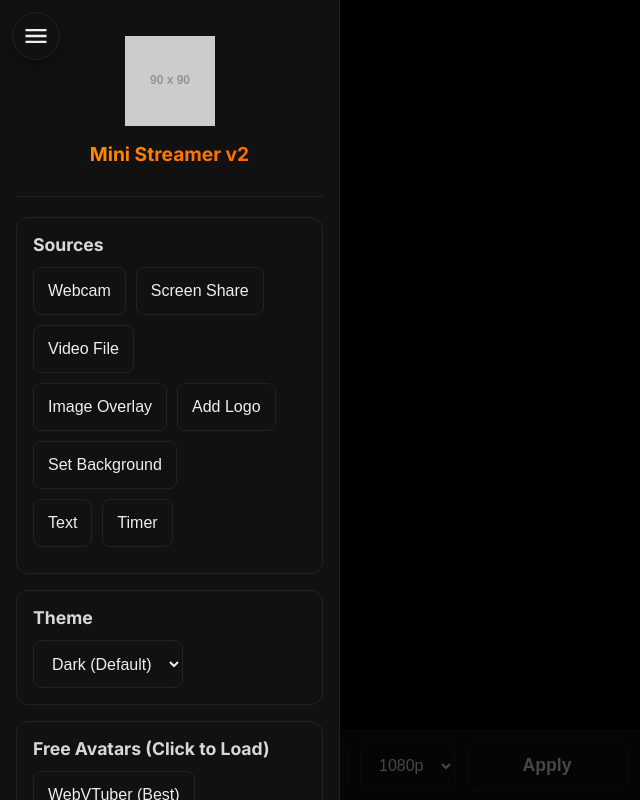
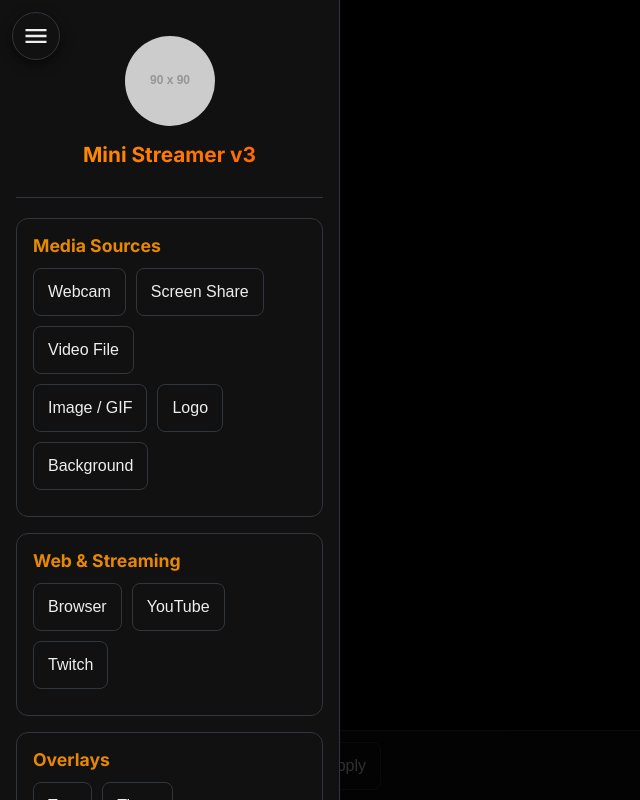
Before and after one commit to nasmusic-ai/OBS-orangeAi, a plain HTML site: page index.html in a window 1280 px wide. Both pictures are taken after a click on the element 36 px from the left and 36 px from the top of the page. Shown: the whole page, without its empty margins (0-640 px from the left). Drawn offline with Linux system fonts and the light colour scheme; placeholder pictures from the web are drawn by us.

Commit message:
Update index.html

```diff
--- a/index.html
+++ b/index.html
@@ -3,100 +3,46 @@
 <head>
   <meta charset="utf-8" />
   <meta name="viewport" content="width=device-width,initial-scale=1,maximum-scale=1,user-scalable=no" />
-  <title>Mini Streamer v2</title>
+  <title>Mini Streamer v3</title>
   <link rel="stylesheet" href="https://fonts.googleapis.com/css2?family=Inter:wght@400;600;700&display=swap">
   <style>
-    :root {
-      --bg: #0d1117; --card: #161b22; --text: #c9d1d9; --accent: #58a6ff; --border: #30363d; --highlight: #7c3aed;
-      --font: 'Inter', sans-serif;
-    }
-    [data-theme="dark"]   { --bg:#000; --card:#111; --text:#eee; --accent:#0f0; --border:#222; }
-    [data-theme="light"]  { --bg:#fff; --card:#f5f5f5; --text:#333; --accent:#007bff; --border:#ddd; }
-    [data-theme="neon"]   { --bg:#000; --card:#111; --text:#fff; --accent:#ff0; --border:#0ff; text-shadow:0 0 5px #0ff; }
-    [data-theme="pastel"] { --bg:#f0f4f8; --card:#fff; --text:#555; --accent:#a8dadc; --border:#e3e3e3; }
+    :root { --bg:#000; --card:#111; --text:#eee; --accent:#ff9500; --border:#30363d; }
+    [data-theme="light"] { --bg:#fff; --card:#f5f5f5; --text:#333; --accent:#007bff; --border:#ddd; }
 
     * { box-sizing:border-box; margin:0; padding:0; }
-    body { background:var(--bg); color:var(--text); font-family:var(--font); overflow:hidden; height:100vh; display:flex; flex-direction:column; }
+    body { background:var(--bg); color:var(--text); font-family:'Inter',sans-serif; overflow:hidden; height:100vh; display:flex; flex-direction:column; }
 
-    #hamburger { position:fixed; top:12px; left:12px; z-index:1000; width:48px; height:48px; background:var(--card); border:1px solid var(--border); border-radius:50%; display:grid; place-items:center; cursor:pointer; box-shadow:0 4px 12px rgba(0,0,0,0.4); }
+    #hamburger { position:fixed; top:12px; left:12px; z-index:1000; width:48px; height:48px; background:var(--card); border:1px solid var(--border); border-radius:50%; display:grid; place-items:center; cursor:pointer; box-shadow:0 4px 12px rgba(0,0,0,0.5); }
     #hamburger svg { width:28px; height:28px; fill:var(--text); }
 
-    #overlay { position:fixed; inset:0; background:rgba(0,0,0,0.7); opacity:0; pointer-events:none; transition:opacity .3s; z-index:998; }
+    #overlay { position:fixed; inset:0; background:rgba(0,0,0,0.8); opacity:0; pointer-events:none; transition:opacity .3s; z-index:998; }
     #overlay.open { opacity:1; pointer-events:all; }
 
-    #sidePanel { position:fixed; top:0; left:-360px; width:340px; max-width:90vw; height:100%; background:var(--card); border-right:1px solid var(--border); transition:left .3s ease; z-index:999; padding:16px; overflow-y:auto; }
+    #sidePanel { position:fixed; top:0; left:-360px; width:340px; max-width:90vw; height:100%; background:var(--card); border-right:1px solid var(--border); transition:left .3s; z-index:999; padding:16px; overflow-y:auto; }
     #sidePanel.open { left:0; }
 
     .logo-header { text-align:center; padding:20px 0 30px; border-bottom:1px solid var(--border); margin-bottom:20px; }
-    .logo-header img { width:90px; height:90px; }
-    .logo-header h1 { margin-top:12px; font-size:1.2em; background:linear-gradient(90deg,#ff9500,#ff5e00); -webkit-background-clip:text; background-clip:text; color:transparent; }
+    .logo-header img { width:90px; height:90px; border-radius:50%; }
+    .logo-header h1 { margin-top:12px; font-size:1.3em; background:linear-gradient(90deg,#ff9500,#ff5e00); -webkit-background-clip:text; color:transparent; }
 
     .card { background:var(--card); border:1px solid var(--border); border-radius:12px; padding:16px; margin-bottom:16px; }
-    h2 { font-size:1.1em; margin-bottom:12px; opacity:0.9; }
+    h2 { font-size:1.1em; margin-bottom:12px; opacity:0.9; color:var(--accent); }
     .row { display:flex; flex-wrap:wrap; gap:10px; margin-bottom:10px; align-items:center; }
-    button, select, input[type=text] { background:var(--card); border:1px solid var(--border); color:var(--text); border-radius:8px; padding:10px 14px; min-height:48px; cursor:pointer; font-size:1em; }
+    button, select { background:var(--card); border:1px solid var(--border); color:var(--text); border-radius:8px; padding:10px 14px; min-height:48px; cursor:pointer; font-size:1em; }
     button:hover { background:var(--border); }
     .small { font-size:0.85em; opacity:0.8; }
 
     #previewWrap { flex:1; position:relative; background:#000; overflow:hidden; }
-    #preview { width:100%; height:100%; object-fit:contain; touch-action:none; background:#000; }
-    #avatarFrame { position:absolute; top:0; left:0; width:100%; height:100%; border:0; pointer-events:none; z-index:10; }
+    #preview { width:100%; height:100%; touch-action:none; background:#000; display:block; }
 
     #bottomBar { height:70px; background:var(--card); border-top:1px solid var(--border); display:flex; align-items:center; padding:0 16px; gap:12px; flex-wrap:wrap; }
-    #bottomBar button { flex:1; max-width:160px; height:50px; font-weight:700; font-size:1.1em; }
-    #startRec { background:linear-gradient(90deg,#ff5e00,#ff9500) !important; color:white !important; }
+    #startRec { background:linear-gradient(90deg,#ff5e00,#ff9500); color:white; font-weight:700; }
 
     .layers { max-height:40vh; overflow-y:auto; }
-    .layer { display:grid; grid-template-columns:auto 1fr auto auto auto auto auto; gap:8px; align-items:center; padding:8px 0; border-bottom:1px solid var(--border); font-size:0.9em; }
+    .layer { display:grid; grid-template-columns:auto 1fr auto auto auto; gap:8px; align-items:center; padding:8px 0; border-bottom:1px solid var(--border); font-size:0.9em; }
 
-    #notif { position:fixed; top:50%; left:50%; transform:translate(-50%,-50%); background:var(--card); border:1px solid var(--border); padding:20px 40px; border-radius:12px; display:none; z-index:2000; text-align:center; font-weight:bold; }
-
-  <!-- Permission Warning Popup -->
-<div id="permWarning" style="
-  position:fixed; inset:0; background:rgba(0,0,0,0.92);
-  display:none; flex-direction:column; justify-content:center;
-  align-items:center; z-index:9999; padding:20px; text-align:center;
-  font-family:Inter,Arial,sans-serif; color:#eee;
-">
-  <div style="
-    background:#161b22; border:1px solid #30363d; border-radius:16px;
-    padding:32px 24px; max-width:420px; width:100%; box-shadow:0 8px 32px rgba(0,0,0,0.6);
-  ">
-    <div style="width:80px; height:80px; background:#ff9500; border-radius:50%;
-      margin:0 auto 20px; display:grid; place-items:center; font-size:40px;">
-      Warning
-    </div>
-
-    <h2 style="font-size:1.4em; margin:16px 0; color:#ff9500;">Allow Screen & Microphone Access?</h2>
-
-    <p style="line-height:1.6; margin:20px 0; opacity:0.9; font-size:0.98em;">
-      Mini Streamer needs permission to:
-      <br><br>
-      • Capture your <strong>screen</strong> (for sharing)<br>
-      • Access your <strong>camera & microphone</strong> (for webcam/avatar)<br>
-      • Record <strong>audio</strong> from apps/tabs
-      <br><br>
-      <strong style="color:#ff6b6b;">Sensitive info like passwords will be visible if shown on screen!</strong>
-    </p>
-
-    <div style="display:flex; gap:16px; margin-top:24px; flex-wrap:wrap; justify-content:center;">
-      <button onclick="closePermWarning()" style="
-        padding:14px 28px; border-radius:12px; border:1px solid #ff9500;
-        background:transparent; color:#ff9500; font-weight:600; min-width:120px;
-      ">Cancel</button>
-
-      <button id="allowPermissionsBtn" style="
-        padding:14px 28px; border-radius:12px; background:linear-gradient(90deg,#ff9500,#ff6b35);
-        color:white; border:none; font-weight:700; min-width:140px; box-shadow:0 4px 15px rgba(255,149,0,0.4);
-      ">Allow Access</button>
-    </div>
-
-    <div style="margin-top:20px; font-size:0.8em; opacity:0.7;">
-      You can change permissions anytime in browser settings
-    </div>
-  </div>
-</div>
-
+    #permWarning { position:fixed; inset:0; background:rgba(0,0,0,0.95); display:none; flex-direction:column; justify-content:center; align-items:center; z-index:9999; padding:20px; text-align:center; }
+    #permWarning.show { display:flex; }
   </style>
 </head>
 <body data-theme="dark">
@@ -107,82 +53,85 @@
 
   <div id="overlay" onclick="togglePanel()"></div>
 
-  <div id="notif">Opening avatar in new tab...</div>
+  <!-- Permission Warning -->
+  <div id="permWarning">
+    <div style="background:#161b22; border:1px solid #30363d; border-radius:16px; padding:32px 24px; max-width:420px; width:100%; box-shadow:0 8px 32px rgba(0,0,0,0.6);">
+      <div style="width:80px; height:80px; background:#ff9500; border-radius:50%; margin:0 auto 20px; display:grid; place-items:center; font-size:40px; color:white;">Warning</div>
+      <h2 style="color:#ff9500; margin:16px 0;">Allow Full Access?</h2>
+      <p style="line-height:1.6; opacity:0.9;">
+        Mini Streamer needs:<br>
+        • Camera & Microphone<br>
+        • Screen Recording<br>
+        • Audio from apps<br><br>
+        <strong style="color:#ff6b6b;">Warning: Everything on screen will be visible!</strong>
+      </p>
+      <div style="display:flex; gap:16px; margin-top:24px; justify-content:center;">
+        <button onclick="closePermWarning()" style="padding:14px 28px; border:1px solid #ff9500; background:transparent; color:#ff9500; border-radius:12px;">Cancel</button>
+        <button id="allowBtn" style="padding:14px 28px; background:#ff9500; color:white; border:none; border-radius:12px; font-weight:700;">Allow Access</button>
+      </div>
+    </div>
+  </div>
 
   <div id="sidePanel">
     <div class="logo-header">
-      <img src="https://via.placeholder.com/90x90/ff9500/ffffff?text=MS" alt="Mini Streamer">
-      <h1>Mini Streamer v2</h1>
+      <img src="https://via.placeholder.com/90x90/ff9500/ffffff?text=MS" alt="Logo">
+      <h1>Mini Streamer v3</h1>
     </div>
 
     <div class="card">
-      <h2>Sources</h2>
+      <h2>Media Sources</h2>
       <div class="row">
         <button id="btnWebcam">Webcam</button>
         <button id="btnScreen">Screen Share</button>
         <button id="btnVideoFile">Video File</button>
       </div>
       <div class="row">
-        <button id="btnImageOverlay">Image Overlay</button>
-        <button id="btnLogo">Add Logo</button>
-        <button id="btnBackground">Set Background</button>
+        <button id="btnImage">Image / GIF</button>
+        <button id="btnLogo">Logo</button>
+        <button id="btnBackground">Background</button>
       </div>
+    </div>
+
+    <div class="card">
+      <h2>Web & Streaming</h2>
+      <div class="row">
+        <button id="btnBrowser">Browser</button>
+        <button id="btnYouTube">YouTube</button>
+        <button id="btnTwitch">Twitch</button>
+      </div>
+    </div>
+
+    <div class="card">
+      <h2>Overlays</h2>
       <div class="row">
         <button id="btnText">Text</button>
         <button id="btnTimer">Timer</button>
       </div>
-
-      <input type="file" id="imageInput" accept="image/*" hidden>
-      <input type="file" id="videoInput" accept="video/*" hidden>
-      <input type="file" id="logoInput" accept="image/*" hidden>
-      <input type="file" id="bgInput" accept="image/*,video/*" hidden>
     </div>
 
     <div class="card">
-      <h2>Theme</h2>
-      <select id="themeSelect">
-        <option value="dark">Dark (Default)</option>
-        <option value="light">Light</option>
-        <option value="neon">Neon</option>
-        <option value="pastel">Pastel</option>
-      </select>
-    </div>
-
-    <div class="card">
-      <h2>Free Avatars (Click to Load)</h2>
-      <div class="row"><button onclick="loadAvatar('https://webvtuber.net/')">WebVTuber (Best)</button></div>
-      <div class="row"><button onclick="loadAvatar('https://livereacting.com/avatar')">LiveReacting</button></div>
-      <div class="row"><button onclick="loadAvatar('https://demo.readyplayer.me/avatar')">ReadyPlayerMe</button></div>
-      <div class="row"><button onclick="loadAvatar('https://vts.pixelcanvas.dev')">VTuber Studio Web</button></div>
-      <div class="small">Transparent background • Mic reactive • Works instantly</div>
+      <h2>Avatars</h2>
+      <button onclick="loadAvatar('https://webvtuber.net/')">WebVTuber</button>
+      <button onclick="loadAvatar('https://demo.readyplayer.me/avatar')">ReadyPlayerMe</button>
     </div>
 
     <div class="card">
       <h2>Layers</h2>
-      <div class="small">Tap & drag on preview • Resize from corner</div>
+      <div class="small">Tap & drag • Corner = resize</div>
       <div id="layersList" class="layers"></div>
     </div>
 
-    <div class="card">
-      <h2>Output</h2>
-      <div class="row">
-        <button id="muteAll">Mute All</button>
-        <button id="stopAll">Stop All</button>
-      </div>
-      <div class="row">
-        <span class="small">FPS:</span> <span id="fps">--</span>
-        <span style="flex:1"></span>
-        <span class="small">Status:</span> <span id="recStatus">idle</span>
-      </div>
-    </div>
+    <input type="file" id="imageInput" accept="image/*" hidden>
+    <input type="file" id="videoInput" accept="video/*" hidden>
+    <input type="file" id="bgInput" accept="image/*,video/*" hidden>
   </div>
 
   <div id="previewWrap">
-    <canvas id="preview" width="1280" height="720"></canvas>
+    <canvas id="preview"></canvas>
   </div>
 
   <div id="bottomBar">
-    <button id="startRec">● RECORD</button>
+    <button id="startRec">RECORD</button>
     <button id="goLive">LIVE</button>
     <select id="resolution">
       <option value="1280x720">720p</option>
@@ -193,27 +142,22 @@
   </div>
 
   <script>
-    function togglePanel(){
+    function togglePanel() {
       document.getElementById('sidePanel').classList.toggle('open');
       document.getElementById('overlay').classList.toggle('open');
     }
 
-    document.getElementById('themeSelect').onchange = e => document.body.dataset.theme = e.target.value;
-
-    function loadAvatar(url){
-      const wrap = document.getElementById('previewWrap');
+    function loadAvatar(url) {
       const old = document.getElementById('avatarFrame');
-      if(old) old.remove();
-
+      if (old) old.remove();
       const iframe = document.createElement('iframe');
       iframe.id = "avatarFrame";
       iframe.src = url;
       iframe.allow = "camera *; microphone *; autoplay";
-      iframe.allowFullscreen = true;
-      wrap.appendChild(iframe);
+      iframe.style = "position:absolute; top:0; left:0; width:100%; height:100%; border:0; z-index:10; pointer-events:none;";
+      document.getElementById('previewWrap').appendChild(iframe);
     }
   </script>
-
   <script defer src="script.js"></script>
 </body>
 </html>
```
